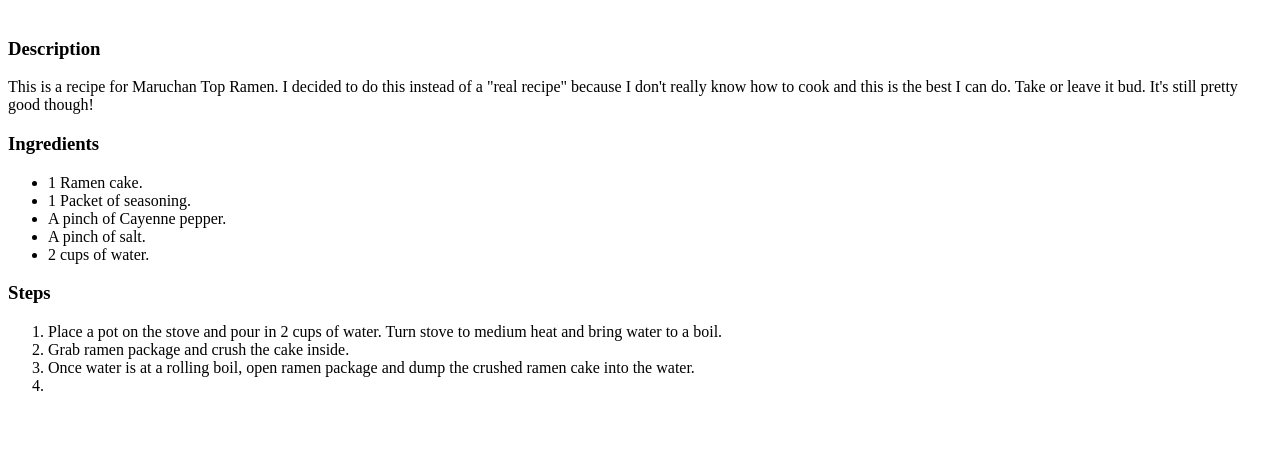
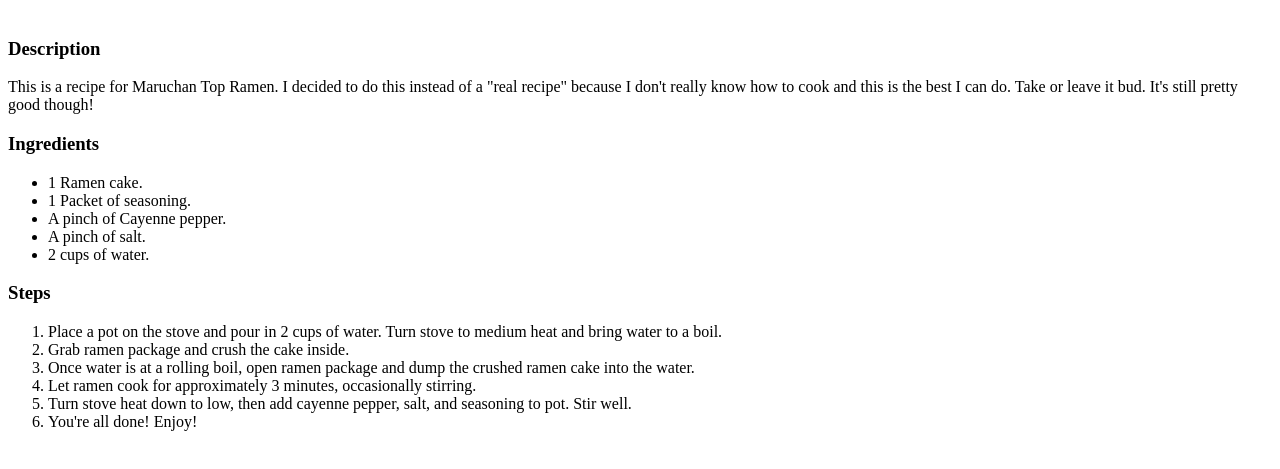
Before and after one commit to divyaranat/odin-recipes, a plain HTML site: page recipes/ramen.html in a window 1280 px wide. Shown: the part 79-548 px from the top of the page. Drawn offline with Linux system fonts and the light colour scheme.

Commit message:
Add link to index.html; complete ramen.html; add README.

```diff
--- a/recipes/ramen.html
+++ b/recipes/ramen.html
@@ -29,7 +29,9 @@
             <li>Once water is at a rolling boil, open ramen package and dump the crushed ramen cake
                 into the water.
             </li>
-            <li></li>
+            <li>Let ramen cook for approximately 3 minutes, occasionally stirring.</li>
+            <li>Turn stove heat down to low, then add cayenne pepper, salt, and seasoning to pot. Stir well.</li>
+            <li>You're all done! Enjoy!</li>
         </ol>
     </body>
 </html>
```
Also changed, not shown: recipes/index.html (+1 -1 lines), 1 other file.
